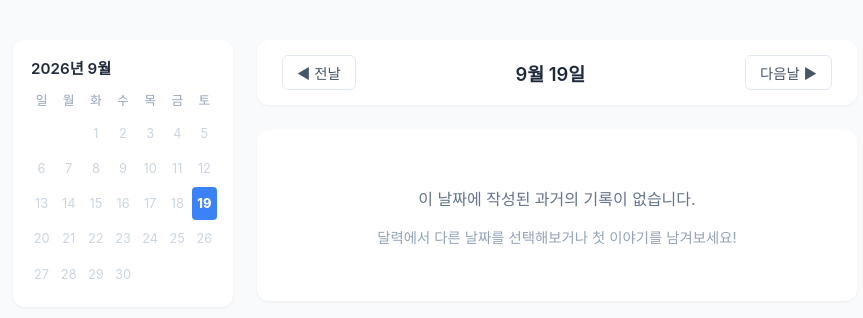
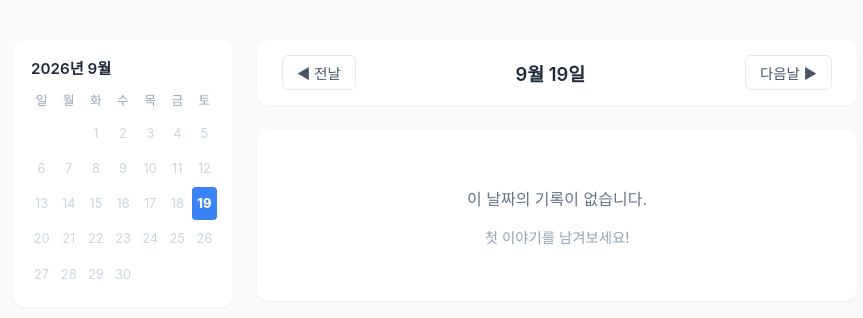
Before and after one commit to yunjeh/journal, a Jekyll site: the page built from index.md, in a window 1280 px wide. Shown: the top 318 px of the page, without its empty margins (187-1050 px from the left). Built offline with Jekyll 4.4.1, drawn with Linux system fonts in a browser that asks for light colours.

Commit message:
Update no posts message in index.md

```diff
--- a/index.md
+++ b/index.md
@@ -26,8 +26,8 @@ title: "나의 n년 다이어리"
   {% endfor %}
 
   <div id="no-posts-msg" style="display: none; text-align: center; padding: 40px; background: #fff; border-radius: 12px; color: #64748b; box-shadow: 0 1px 3px rgba(0,0,0,0.05);">
-    <p>이 날짜에 작성된 과거의 기록이 없습니다.</p>
-    <p style="font-size: 0.9rem; margin-top: 5px; color: #94a3b8;">달력에서 다른 날짜를 선택해보거나 첫 이야기를 남겨보세요!</p>
+    <p>이 날짜의 기록이 없습니다.</p>
+    <p style="font-size: 0.9rem; margin-top: 5px; color: #94a3b8;">첫 이야기를 남겨보세요!</p>
   </div>
 </div>
 
```
